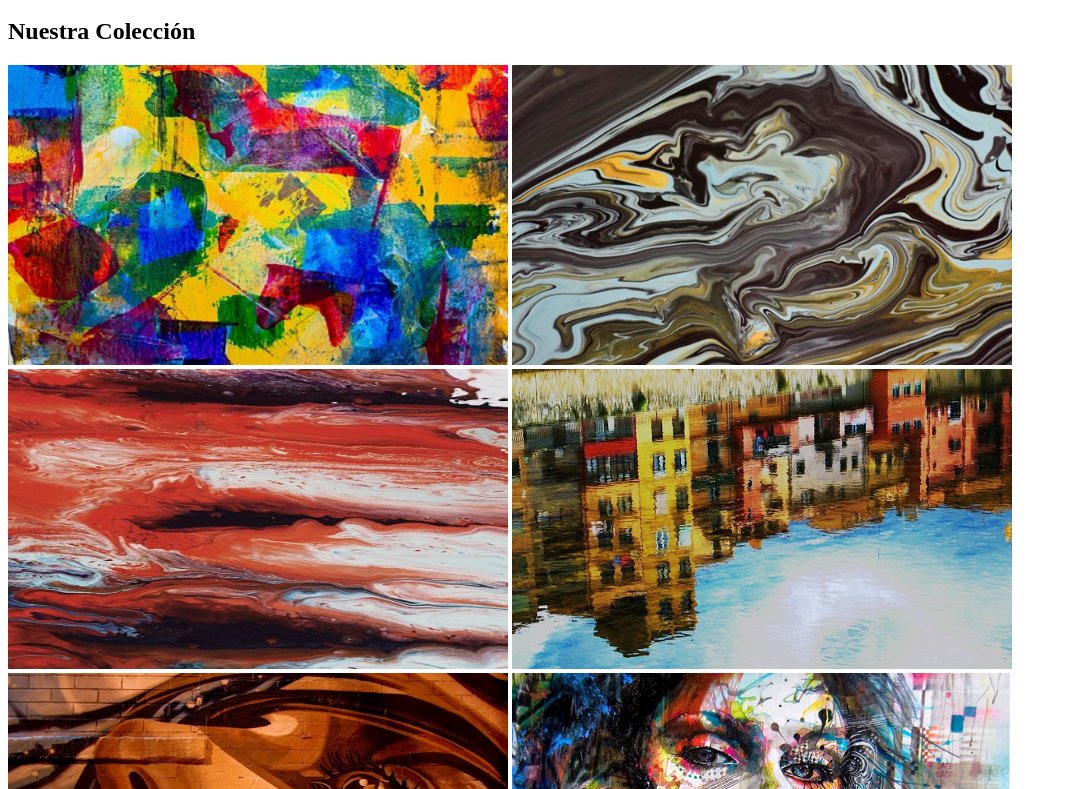
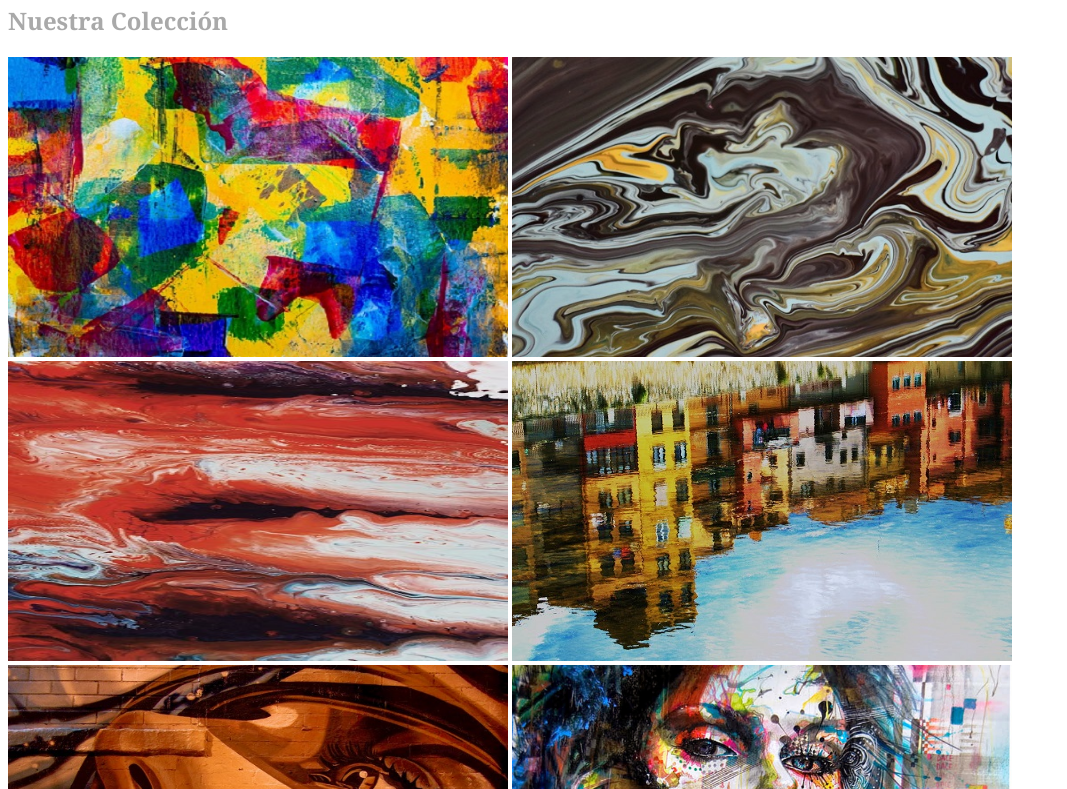
Before and after one commit to jcubillos2017/Evaluacion_1, a plain HTML site: page galeria.html in a window 1280 px wide. Shown: the part 136-925 px from the top of the page, without its empty margins (0-1067 px from the left). Drawn offline with Linux system fonts and the light colour scheme.

Commit message:
Update galeria.html

```diff
--- a/galeria.html
+++ b/galeria.html
@@ -3,6 +3,8 @@
 <head>
     <meta charset="UTF-8">
     <title>Galería de Arte</title>
+	<!--aca hace referencia al css-->
+	<link rel="stylesheet" href="css/styles.css">
 </head>
 <body>
 <header>
```
